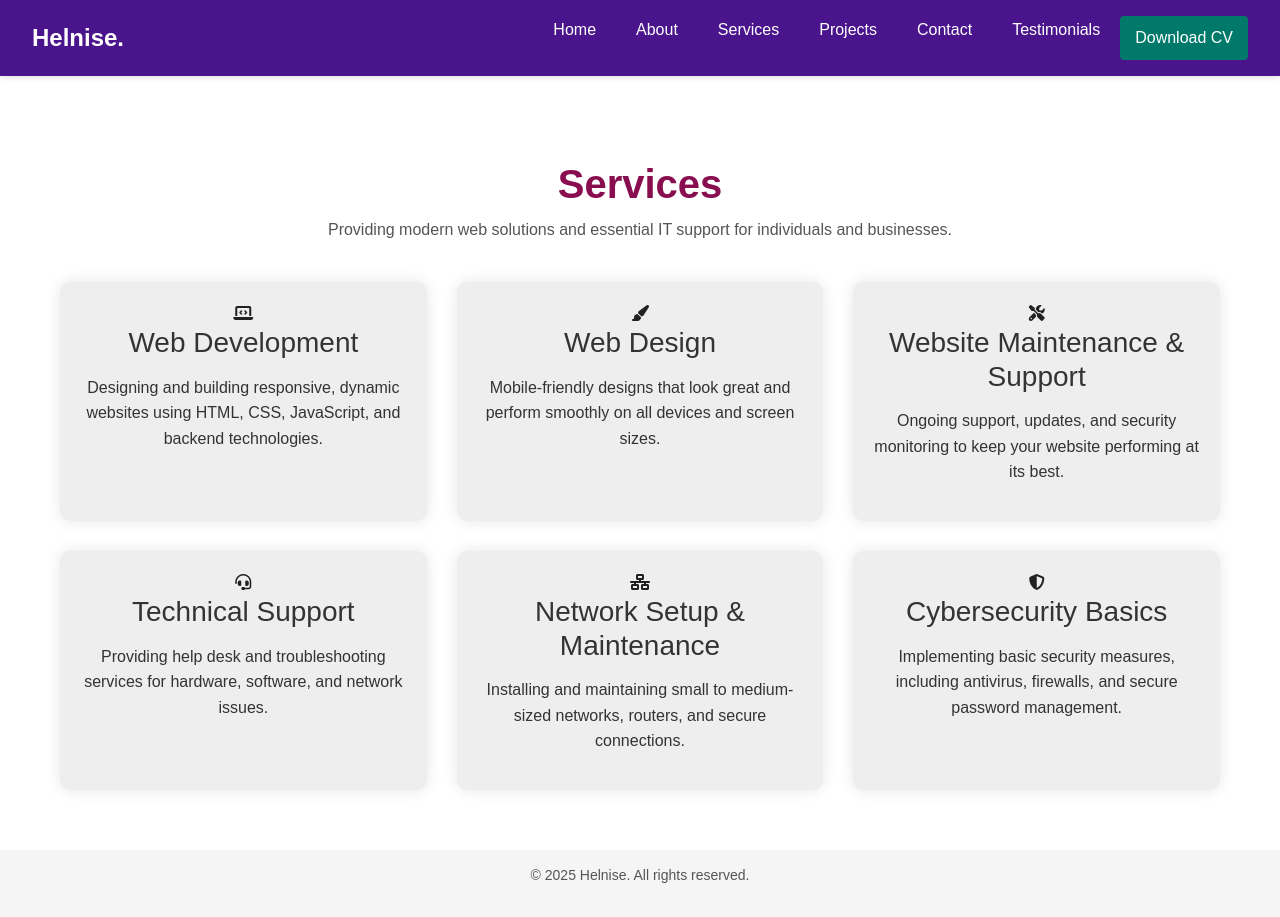
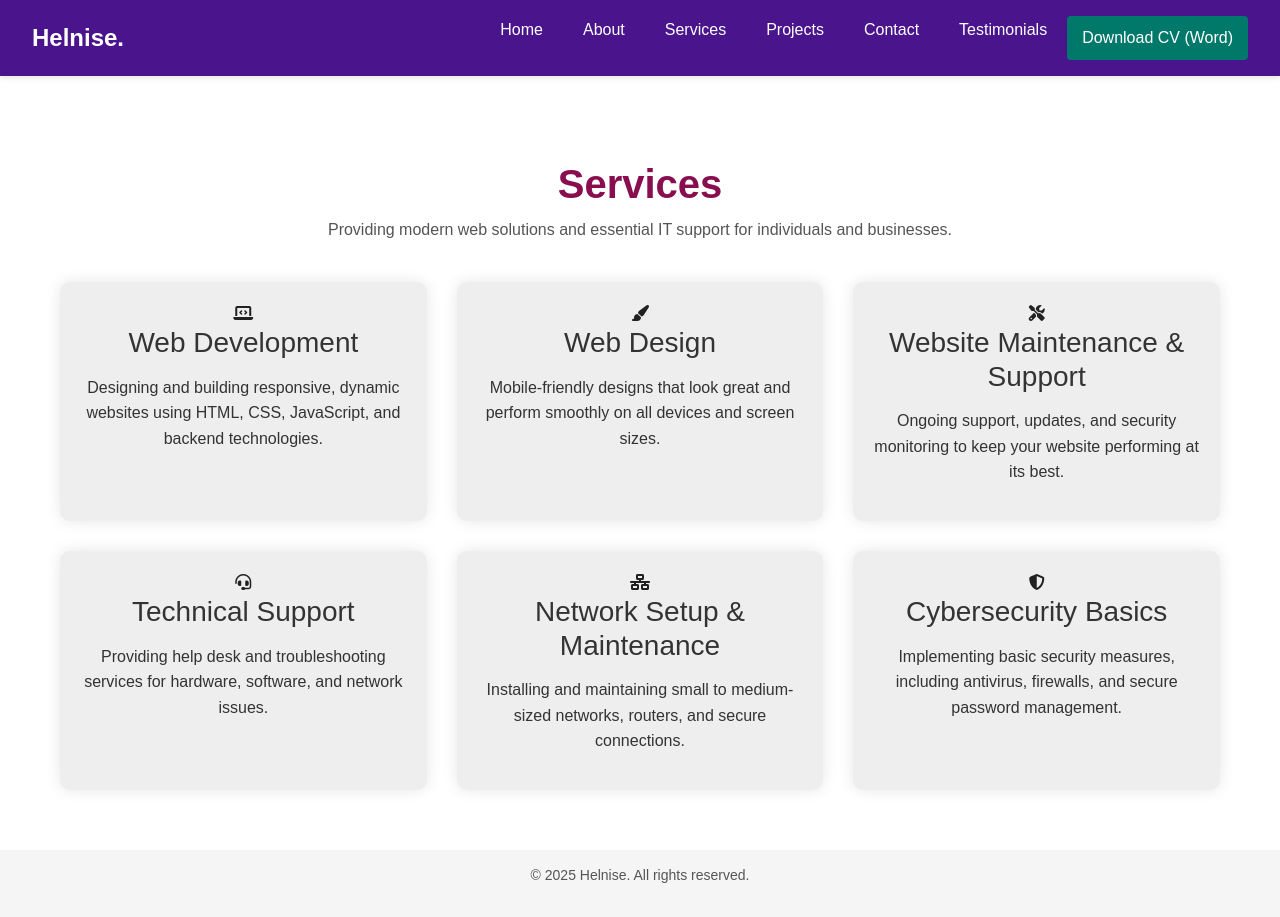
Before and after one commit to HelniseS/my-own-first-project, a plain HTML site: page services.html in a window 1280 px wide. Drawn offline with nearby package versions, Linux system fonts and the light colour scheme.

Commit message:
change the cv section

```diff
--- a/services.html
+++ b/services.html
@@ -29,7 +29,9 @@
       <li><a href="testimonials.html" aria-label="View Testimonials page">Testimonials</a></li>
 
     </ul>
-<a href="assets/file/my-cv.docx" download class="download-btn" aria-label="Download my CV as Word document">Download CV</a>
+<a href="assets/file/my-cv.docx" download class="download-btn" aria-label="Download my CV (Microsoft Word document)">
+  Download CV <span aria-hidden="true">(Word)</span>
+</a>
 
   </nav>
 
```
